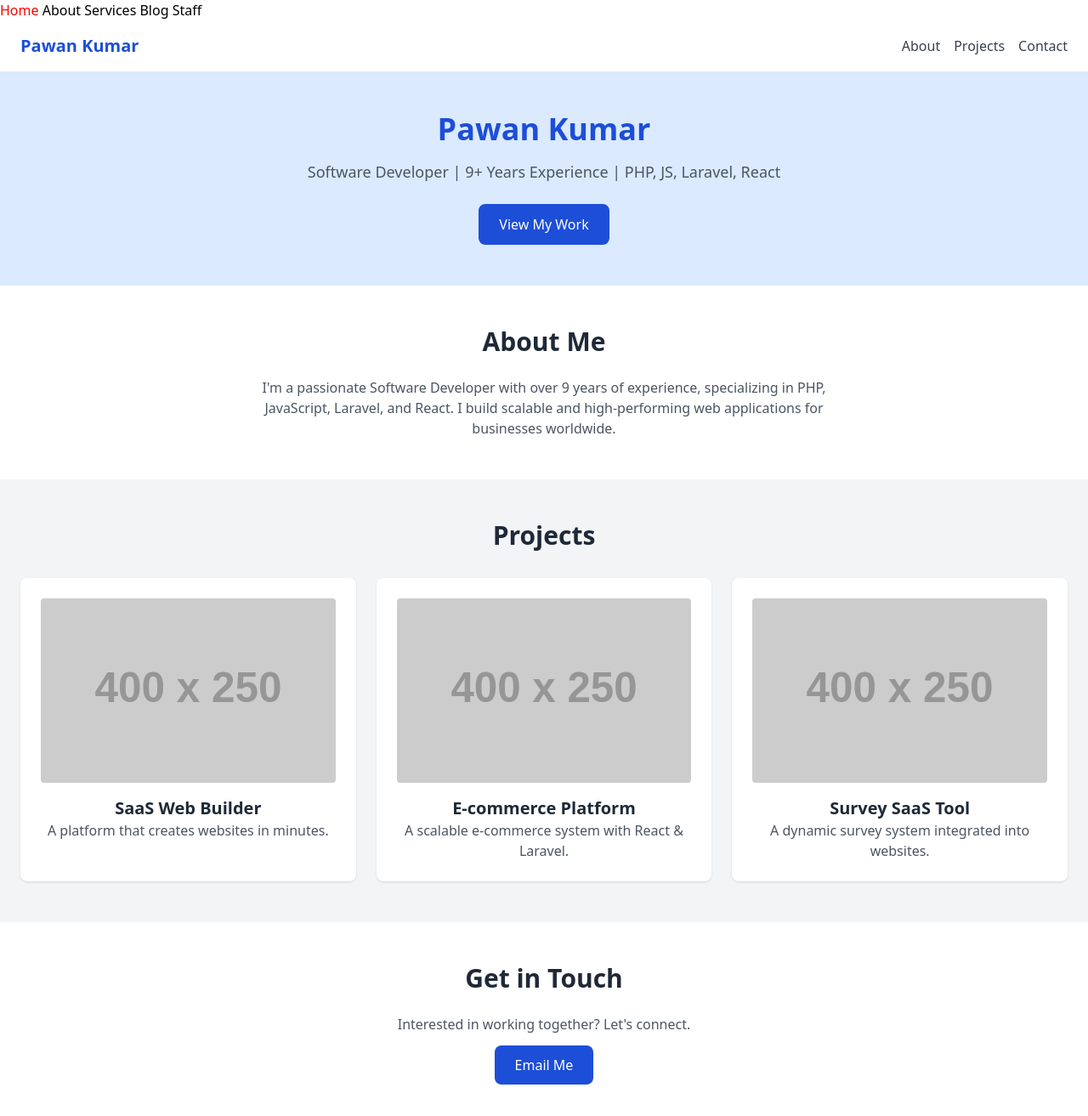
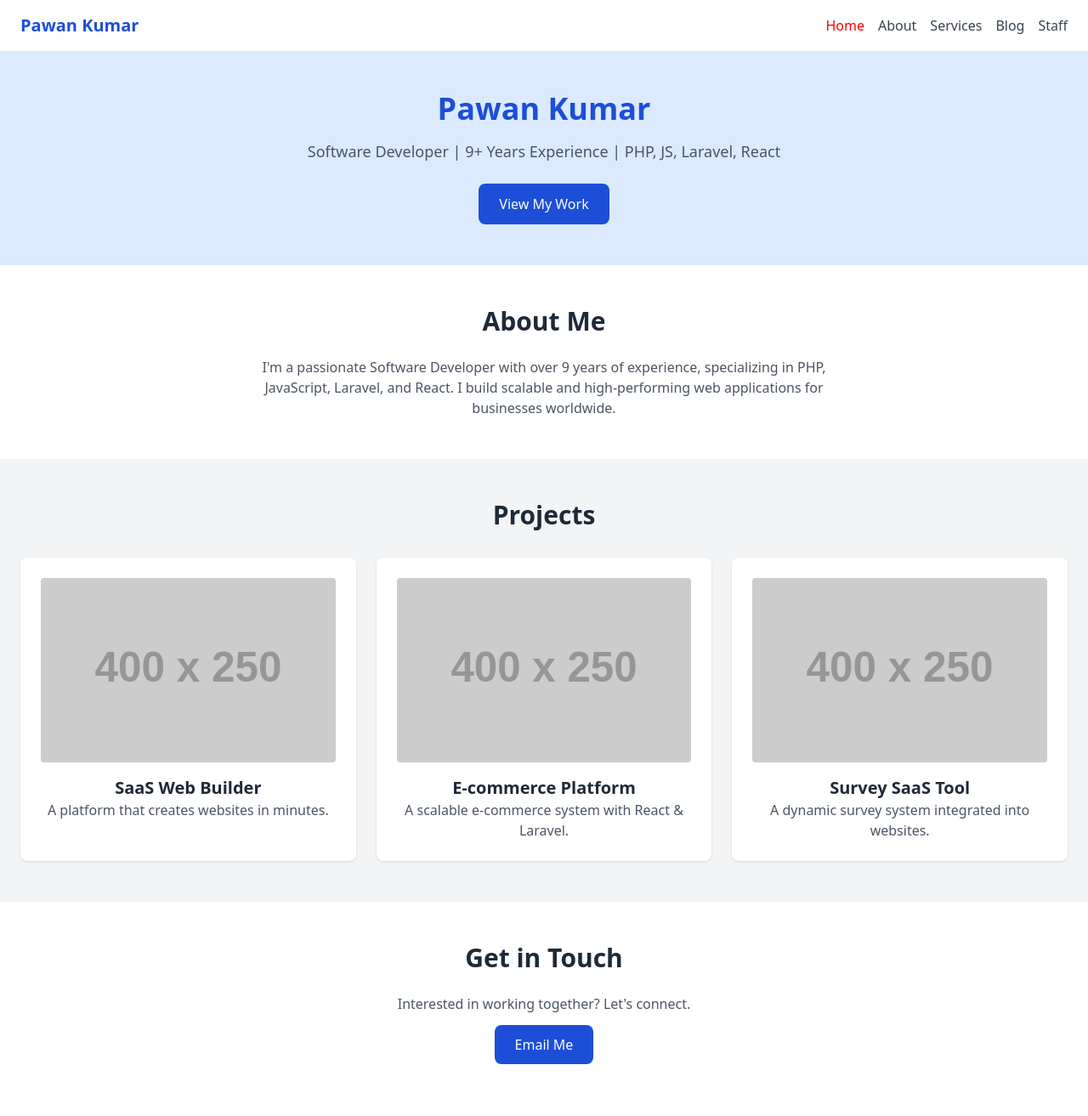
Before and after one commit to pawanyd/github-website-pages, a Jekyll site: the page built from index.html, in a window 1280 px wide. Shown: the whole page at 85% size. Built offline with Jekyll 4.4.1, drawn with Linux system fonts in a browser that asks for light colours; nearby versions of some CDN libraries; after the commit the page ends 1289 px from its top, so only the background shows below that.

Commit message:
added navigation

```diff
--- a/_includes/navigation.html
+++ b/_includes/navigation.html
@@ -1,7 +1,12 @@
-<nav>
-    {% for item in site.data.navigation %}
-    <a href="{{ item.link }}" {% if page.url==item.link %}style="color: red;" {% endif %}>
-        {{ item.name }}
-    </a>
-    {% endfor %}
-</nav>
+<header class="bg-white shadow-md">
+    <div class="container mx-auto px-6 py-4 flex justify-between items-center">
+        <div class="text-xl font-bold text-blue-700">Pawan Kumar</div>
+        <nav class="hidden md:flex space-x-4">
+            {% for item in site.data.navigation %}
+            <a href="{{ item.link }}" class="text-gray-700 hover:text-blue-700" {% if page.url==item.link %}style="color: red;" {% endif %}>
+                {{ item.name }}
+            </a>
+            {% endfor %}
+        </nav>
+    </div>
+</header>
--- a/index.html
+++ b/index.html
@@ -2,18 +2,6 @@
 layout: default
 title: Home
 ---
-
-<!-- Header Section -->
-<header class="bg-white shadow-md">
-    <div class="container mx-auto px-6 py-4 flex justify-between items-center">
-        <div class="text-xl font-bold text-blue-700">Pawan Kumar</div>
-        <nav class="hidden md:flex space-x-4">
-            <a href="#about" class="text-gray-700 hover:text-blue-700">About</a>
-            <a href="#projects" class="text-gray-700 hover:text-blue-700">Projects</a>
-            <a href="#contact" class="text-gray-700 hover:text-blue-700">Contact</a>
-        </nav>
-    </div>
-</header>
 
 <!-- Hero Section -->
 <section class="bg-blue-100 py-12 text-center">
```
